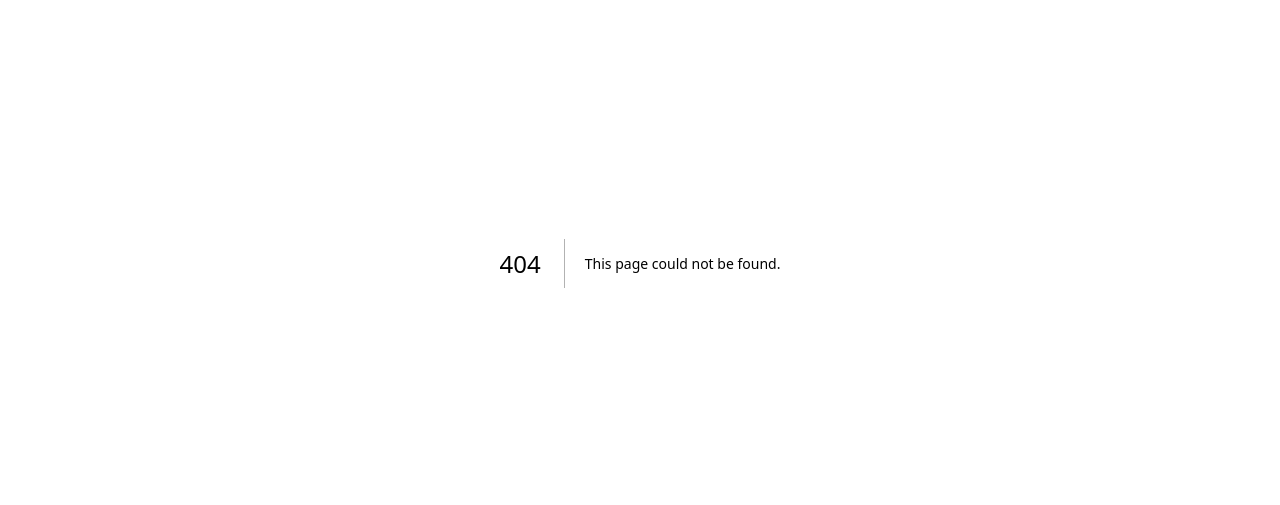
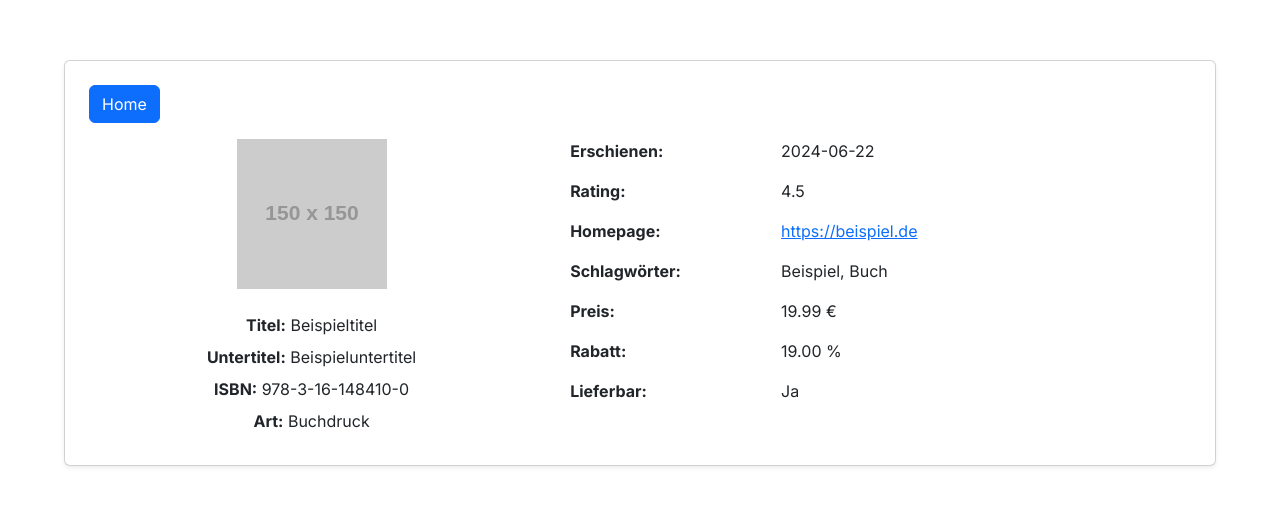
Before and after one commit to swe-ws-24/swe-buch-fe, a Next.js app: page /details in a window 1280 px wide. Before the commit this address had no page. Shown: the part 137-642 px from the top of the page. Built offline with nearby package versions, Linux system fonts and the light colour scheme.

Commit message:
Add: Detailanzeige

```diff
--- /dev/null
+++ b/src/app/details/page.tsx
@@ -0,0 +1,38 @@
+// src/app/details/page.tsx
+import React from 'react';
+import HomeButton from '@/components/adminPanel/HomeButton';
+import BookDetails from '@/components/details/BookDetails';
+import 'bootstrap/dist/css/bootstrap.min.css';
+
+const Page = () => {
+    // Beispielhafte Daten. In der Anwendung durch einen API-Aufruf ersetzen.
+    const bookData = {
+        title: 'Beispieltitel',
+        subtitle: 'Beispieluntertitel',
+        art: 'DRUCKAUSGABE' as 'DRUCKAUSGABE' | 'KINDLE',
+        date: '2024-06-22',
+        rating: 4.5,
+        homepage: 'https://beispiel.de',
+        keywords: ['Beispiel', 'Buch'],
+        price: 19.99,
+        discount: 19,
+        isbn: '978-3-16-148410-0',
+        available: true,
+        imageUrl: 'https://via.placeholder.com/150',
+    };
+
+    return (
+        <main className="d-flex justify-content-center align-items-center vh-100">
+            <div className="card p-4 shadow-sm" style={{ width: '90%', maxWidth: '1200px' }}>
+                <div className="d-flex justify-content-between align-items-center mb-3">
+                    <div className="d-flex align-items-center">
+                        <HomeButton />
+                    </div>
+                </div>
+                <BookDetails {...bookData} />
+            </div>
+        </main>
+    );
+};
+
+export default Page;
--- /dev/null
+++ b/src/components/details/BookDetails.tsx
@@ -0,0 +1,81 @@
+// src/components/details/BookDetails.tsx
+import React from 'react';
+import 'bootstrap/dist/css/bootstrap.min.css';
+
+interface BookDetailsProps {
+    title: string;
+    subtitle: string;
+    art: 'DRUCKAUSGABE' | 'KINDLE';
+    date: string;
+    rating: number;
+    homepage: string;
+    keywords: string[];
+    price: number;
+    discount: number;
+    isbn: string;
+    available: boolean;
+    imageUrl: string;
+}
+
+const BookDetails: React.FC<BookDetailsProps> = ({
+    title,
+    subtitle,
+    art,
+    date,
+    rating,
+    homepage,
+    keywords,
+    price,
+    discount,
+    isbn,
+    available,
+    imageUrl,
+}) => {
+    return (
+        <div className="container">
+            <div className="row gx-5">
+                <div className="col-md-5 d-flex flex-column align-items-center">
+                    <img src={imageUrl} alt="Buchabbildung" className="img-fluid mb-4" style={{ maxWidth: '250px' }} />
+                    <div className="text-center">
+                        <p className="mb-2"><strong>Titel:</strong> {title}</p>
+                        <p className="mb-2"><strong>Untertitel:</strong> {subtitle}</p>
+                        <p className="mb-2"><strong>ISBN:</strong> {isbn}</p>
+                        <p className="mb-2"><strong>Art:</strong> {art === 'DRUCKAUSGABE' ? 'Buchdruck' : 'Kindle'}</p>
+                    </div>
+                </div>
+                <div className="col-md-7">
+                    <div className="row mb-3">
+                        <div className="col-sm-4"><strong>Erschienen:</strong></div>
+                        <div className="col-sm-8">{date}</div>
+                    </div>
+                    <div className="row mb-3">
+                        <div className="col-sm-4"><strong>Rating:</strong></div>
+                        <div className="col-sm-8">{rating}</div>
+                    </div>
+                    <div className="row mb-3">
+                        <div className="col-sm-4"><strong>Homepage:</strong></div>
+                        <div className="col-sm-8"><a href={homepage} target="_blank" rel="noopener noreferrer">{homepage}</a></div>
+                    </div>
+                    <div className="row mb-3">
+                        <div className="col-sm-4"><strong>Schlagwörter:</strong></div>
+                        <div className="col-sm-8">{keywords.join(', ')}</div>
+                    </div>
+                    <div className="row mb-3">
+                        <div className="col-sm-4"><strong>Preis:</strong></div>
+                        <div className="col-sm-8">{price.toFixed(2)} €</div>
+                    </div>
+                    <div className="row mb-3">
+                        <div className="col-sm-4"><strong>Rabatt:</strong></div>
+                        <div className="col-sm-8">{discount.toFixed(2)} %</div>
+                    </div>
+                    <div className="row mb-3">
+                        <div className="col-sm-4"><strong>Lieferbar:</strong></div>
+                        <div className="col-sm-8">{available ? 'Ja' : 'Nein'}</div>
+                    </div>
+                </div>
+            </div>
+        </div>
+    );
+}
+
+export default BookDetails;
```
